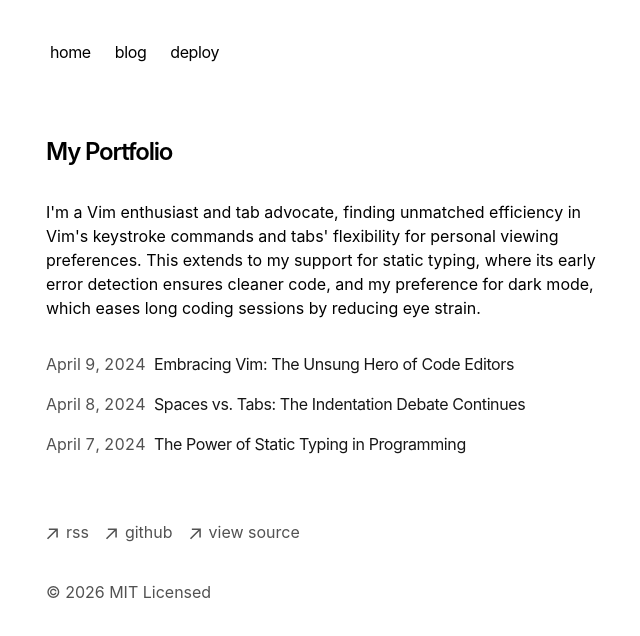
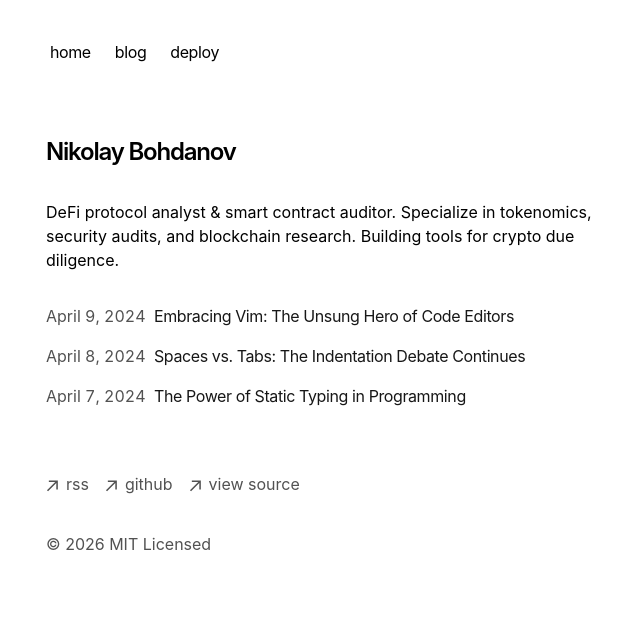
Before and after one commit to NikolayBohdanov/nikoxyz-portfolio, a Next.js app: page / in a window 1280 px wide. Shown: the top 636 px of the page, without its empty margins (306-946 px from the left). Built offline with nearby package versions, Linux system fonts and the light colour scheme.

Commit message:
Update portfolio bio and title

```diff
--- a/app/page.tsx
+++ b/app/page.tsx
@@ -4,14 +4,12 @@ export default function Page() {
   return (
     <section>
       <h1 className="mb-8 text-2xl font-semibold tracking-tighter">
-        My Portfolio
+        Nikolay Bohdanov
       </h1>
       <p className="mb-4">
-        {`I'm a Vim enthusiast and tab advocate, finding unmatched efficiency in
-        Vim's keystroke commands and tabs' flexibility for personal viewing
-        preferences. This extends to my support for static typing, where its
-        early error detection ensures cleaner code, and my preference for dark
-        mode, which eases long coding sessions by reducing eye strain.`}
+        DeFi protocol analyst & smart contract auditor.
+        Specialize in tokenomics, security audits, and blockchain research.
+        Building tools for crypto due diligence.
       </p>
       <div className="my-8">
         <BlogPosts />
```
Also changed, not shown: 1 other file (tests, documents, lock files or other folders).
